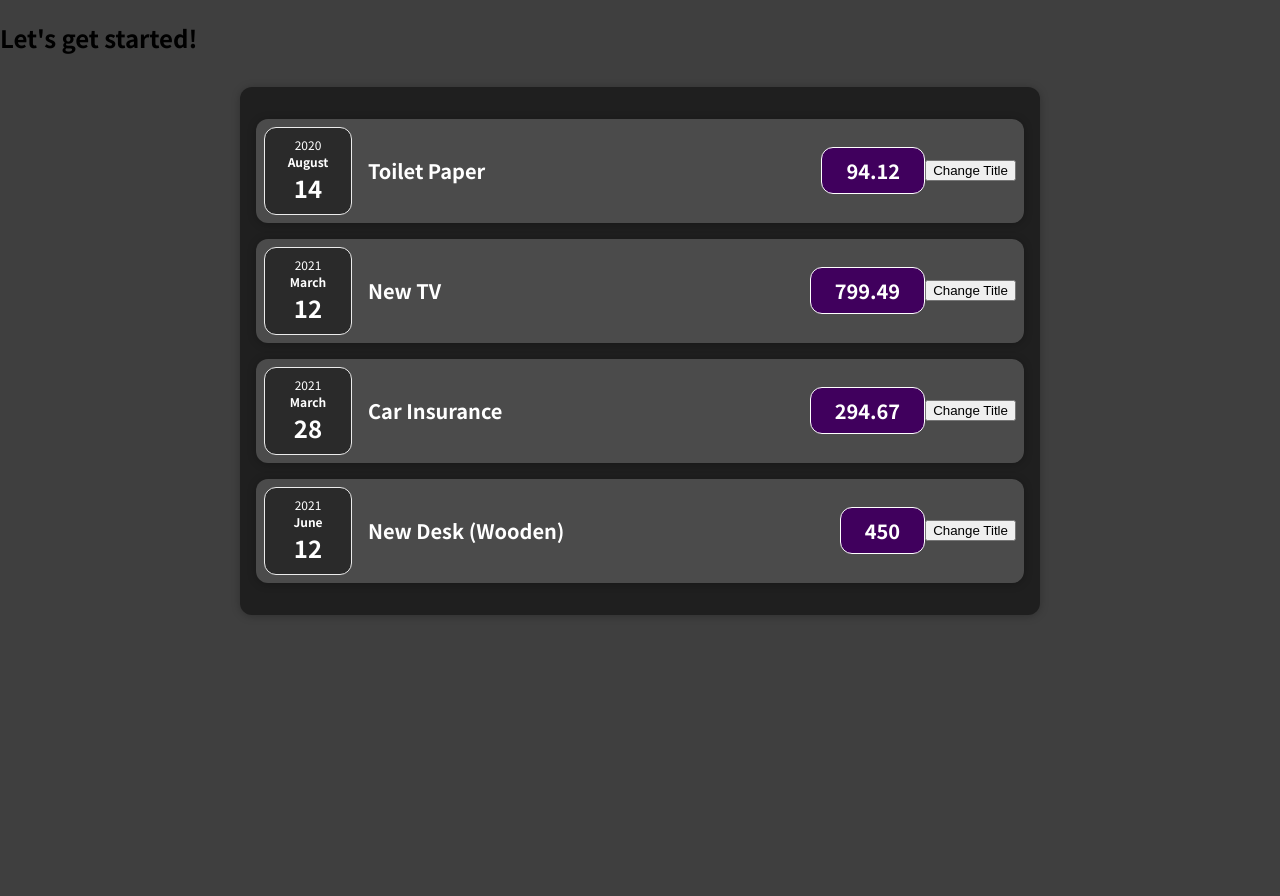
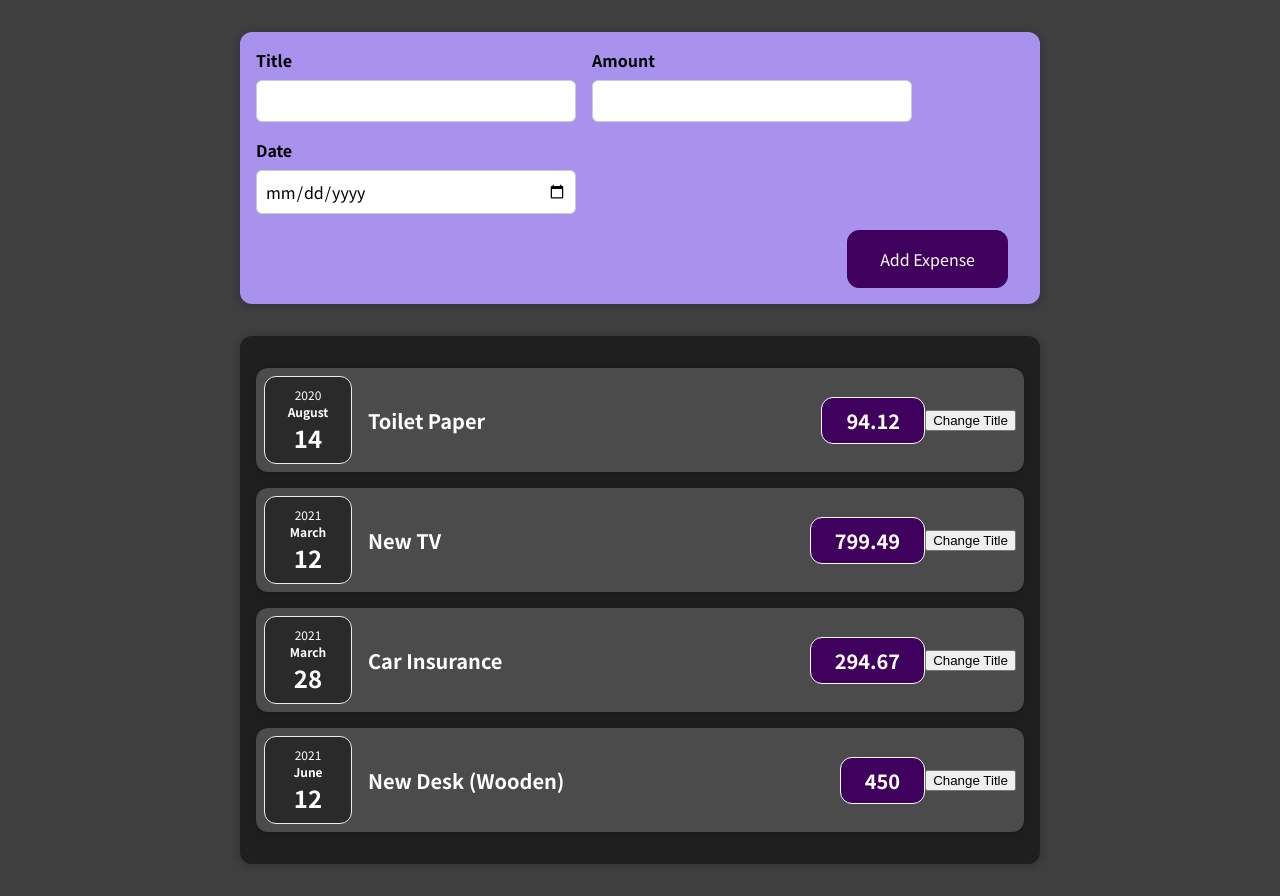
Before and after one commit to diniles/ReactCompleteGuide, a React (Create React App) app: page / in a window 1280 px wide. Before the commit the page ends 800 px from the top, so only its background shows below. Built offline with nearby package versions, Linux system fonts and the light colour scheme.

Commit message:
Add: new expense form

```diff
--- a/src/App.js
+++ b/src/App.js
@@ -1,4 +1,5 @@
 import Expenses from './components/Expenses/Expenses';
+import MewExpense from './components/NewExpense/NewExpense';
 
 const App = () => {
   const expenses = [
@@ -24,7 +25,7 @@
   ];
   return (
     <div>
-      <h2>Let's get started!</h2>
+      <MewExpense/>
       <Expenses items={expenses}/>
     </div>
   );
--- /dev/null
+++ b/src/components/NewExpense/ExpenseForm.css
@@ -0,0 +1,26 @@
+.new-expense__controls {
+    display: flex;
+    flex-wrap: wrap;
+    gap: 1rem;
+    margin-bottom: 1rem;
+    text-align: left;
+}
+
+.new-expense__control label {
+    font-weight: bold;
+    margin-bottom: 0.5rem;
+    display: block;
+}
+
+.new-expense__control input {
+    font: inherit;
+    padding: 0.5rem;
+    border-radius: 6px;
+    border: 1px solid #ccc;
+    width: 20rem;
+    max-width: 100%;
+}
+
+.new-expense__actions {
+    text-align: right;
+}
--- /dev/null
+++ b/src/components/NewExpense/ExpenseForm.js
@@ -0,0 +1,27 @@
+import React from "react";
+
+import './ExpenseForm.css'
+
+const ExpenseForm = () => {
+  return (<form>
+    <div className='new-expense__controls'>
+      <div className='new-expense__control'>
+        <label>Title</label>
+        <input type={'text'}/>
+      </div>
+      <div className='new-expense__control'>
+        <label>Amount</label>
+        <input type='number' min='0.01' step='0.01'/>
+      </div>
+      <div className='new-expense__control'>
+        <label>Date</label>
+        <input type='date' min='2019-01-01' max='2022-12-31'/>
+      </div>
+    </div>
+    <div className='new-expense__actions'>
+      <button type='Submit'>Add Expense</button>
+    </div>
+  </form>);
+};
+
+export default ExpenseForm;
--- /dev/null
+++ b/src/components/NewExpense/NewExpense.css
@@ -0,0 +1,38 @@
+.new-expense {
+    background-color: #a892ee;
+    padding: 1rem;
+    margin: 2rem auto;
+    width: 50rem;
+    max-width: 95%;
+    border-radius: 12px;
+    text-align: center;
+    box-shadow: 0 1px 8px rgba(0, 0, 0, 0.25);
+}
+
+.new-expense button {
+    font: inherit;
+    cursor: pointer;
+    padding: 1rem 2rem;
+    border: 1px solid #40005d;
+    background-color: #40005d;
+    color: white;
+    border-radius: 12px;
+    margin-right: 1rem;
+}
+
+.new-expense button:hover,
+.new-expense button:active {
+    background-color: #510674;
+    border-color: #510674;
+}
+
+.new-expense button.alternative {
+    color: #220131;
+    border-color: transparent;
+    background-color: transparent;
+}
+
+.new-expense button.alternative:hover,
+.new-expense button.alternative:active {
+    background-color: #ddb3f8;
+}
--- /dev/null
+++ b/src/components/NewExpense/NewExpense.js
@@ -0,0 +1,13 @@
+import React from "react";
+
+import ExpenseForm from "./ExpenseForm";
+import './NewExpense.css';
+
+const NewExpense = () => {
+  return (
+    <div className='new-expense'>
+      <ExpenseForm/>
+    </div>)
+};
+
+export default NewExpense;
```
